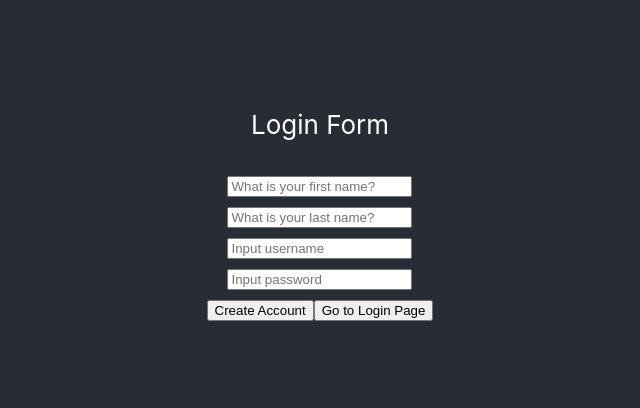
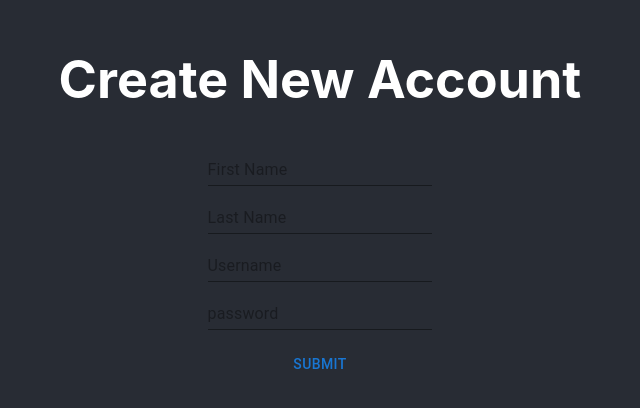
Before and after one commit to emmpaz/full-stack-dashboard, a React (Create React App) app in the folder my-app/: page /createAcc in a window 1280 px wide. Shown: the part 198-606 px from the top of the page, without its empty margins (320-960 px from the left). Built offline with nearby package versions, Linux system fonts and the light colour scheme.

Commit message:
create account post updated

```diff
--- /dev/null
+++ b/my-app/src/components/createAccountComp.tsx
@@ -0,0 +1,51 @@
+import React, { useState } from 'react';
+import axios from 'axios';
+import { Box, Button, Input } from '@mui/material';
+import { User } from '../helper files/types';
+
+const defaultUser: User = {
+    firstname: '',
+    lastname: '',
+    username: '',
+    password: ''
+}
+
+export const CreateAccountComp = () => {
+    const [newUser, setNewUser] = useState<User>(defaultUser)
+
+    const handleInputChange = (e: any) => {
+        const { name, value } = e.target;
+        setNewUser({
+            ...newUser,
+            [name]: value,
+        });
+    };
+
+    const handleSubmit = (event: { preventDefault: () => void; }) => {
+        event.preventDefault();
+
+        axios.post('https://ps-springboot.azurewebsites.net/user', newUser)
+            .then(res => {
+                console.log(res);
+                console.log(res.data);
+            })
+    }
+
+    return (
+        <Box
+            component="form"
+            sx={{
+                '& > :not(style)': { m: 1, width: '25ch' },
+            }}
+            noValidate
+            autoComplete="off">
+            <Input type="text" name="firstname" placeholder="First Name" value={newUser.firstname} onChange={handleInputChange}></Input> <br />
+            <Input type="text" name="lastname" placeholder="Last Name" value={newUser.lastname} onChange={handleInputChange}></Input> <br />
+            <Input type="username" name="username" placeholder="Username" value={newUser.username} onChange={handleInputChange}></Input> <br />
+            <Input type="password" name="password" placeholder="password" value={newUser.password} onChange={handleInputChange}></Input> <br />
+            <Button type="submit" onClick={handleSubmit}>Submit</Button>
+        </Box>
+    )
+}
+
+export default CreateAccountComp;
--- a/my-app/src/pages/createAcc.tsx
+++ b/my-app/src/pages/createAcc.tsx
@@ -1,92 +1,27 @@
 import React from "react";
 import { useNavigate, Link } from 'react-router-dom';
 import axios from 'axios';
+import CreateAccountComp from "../components/createAccountComp";
 
 const CreateAccount = () => {
     const navigate = useNavigate();
-
-    const [formValue, setformValue] = React.useState({
+    const formData = {
         firstname: '',
         lastname: '',
         username: '',
         password: '',
-    });
-
+    }
 
 
     const handleSubmit = () => {
-        const createAccountData = new FormData();
-        createAccountData.append("firstname", formValue.firstname)
-        createAccountData.append("lastname", formValue.lastname)
-        createAccountData.append("username", formValue.username)
-        createAccountData.append("password", formValue.password)
-        console.log(createAccountData);
-
         const axios = require('axios')
-
-        axios.post('https://ps-springboot.azurewebsites.net/user', createAccountData);
-        /*
-        try {
-            const response = await axios({
-                method: "post",
-                url: 'https://ps-springboot.azurewebsites.net/user',
-                data: createAccountData,
-               // headers: { "Content-Type": "multipart/form-data" }
-            });
-        } catch(error) {
-            console.log(error)
-        };*/
+        axios.post('https://ps-springboot.azurewebsites.net/user', formData)
     }
-
-    const handleChange = (event: { target: { name: any; value: any; }; }) => {
-        const { name, value } = event.target;
-        setformValue((prevState) => {
-            return {
-                ...prevState,
-                [name]: value,
-            };
-        });
-    };
 
     return(
         <div>
-            <form method="HTTP_METHOD" onSubmit={handleSubmit}>
-                <p>Login Form</p>
-                <input
-                    type="text"
-                    name="firstname"
-                    placeholder="What is your first name?"
-                    value={formValue.firstname}
-                    onChange={handleChange}
-                />
-                <br></br>
-                <input
-                    type="text"
-                    name="lastname"
-                    placeholder="What is your last name?"
-                    value={formValue.lastname}
-                    onChange={handleChange}
-                />
-                <br></br>
-                <input
-                    type="username"
-                    name="username"
-                    placeholder="Input username"
-                    value={formValue.username}
-                    onChange={handleChange}
-                />
-                <br></br>
-                <input
-                    type="password"
-                    name="password"
-                    placeholder="Input password"
-                    value={formValue.password}
-                    onChange={handleChange}
-                />
-                <br></br>
-                <button type="submit">Create Account</button>
-                <button onClick={() => navigate("/login")}>Go to Login Page</button>
-            </form>
+            <h1>Create New Account</h1>
+            <CreateAccountComp />
         </div>
     );
 };
--- a/my-app/src/pages/login.tsx
+++ b/my-app/src/pages/login.tsx
@@ -36,9 +36,9 @@ const Login = () => {
             <h1 className="login">Login</h1>
             <CssTextField id="filled-basic" label="username" variant="standard"/>
             <br></br>
-            <CssTextField id="filled-basic" label="password" variant="standard" />
+            <CssTextField type="password" id="filled-basic" label="password" variant="standard" />
             <br></br>
-            <Button onClick={() => navigate("/dashboard")} style={{margin: 21}}>Submit</Button>
+            <Button onClick={() => navigate("/swap")} style={{margin: 21}}>Submit</Button>
             <br></br>
             <Button onClick={() => navigate("/createAcc")}>New User?</Button>
         </div>
```
Also changed, not shown: my-app/src/helper files/types.tsx (+7 -0 lines), my-app/src/pages/createCampaign.tsx (+0 -32 lines).
